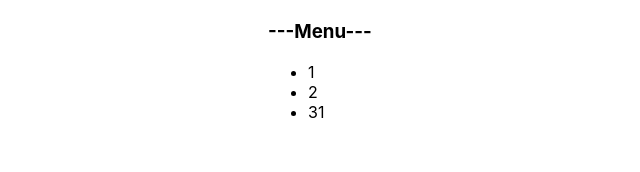
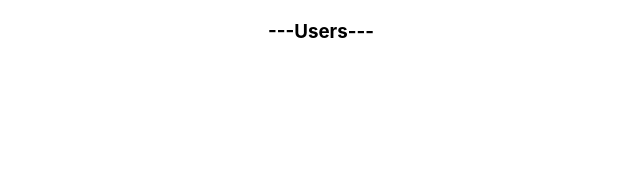
Before and after one commit to AShamshin/Accordion, a React (Create React App) app: page / in a window 1280 px wide. Shown: the top 172 px of the page, without its empty margins (72-712 px from the left). Built offline with nearby package versions, Linux system fonts and the light colour scheme.

Commit message:
Accordion 2/2

```diff
--- a/src/App.tsx
+++ b/src/App.tsx
@@ -12,6 +12,10 @@ function App() {
   let [ratingValue, setRatingValue] = useState<RatingValueType>(0);
   let [accordionCollapsed, setAccordionCollapsed] = useState<boolean>(false);
   const [on, iiiOn] = useState<any>(false);
+
+  const onClickCallback = (value: any) => {
+    alert('Click ' + value);
+  };
 
   return (
     <div className='App'>
@@ -32,9 +36,20 @@ function App() {
         collapsed={accordionCollapsed}
       /> */}
 
-      {/* <Accordion titleValue={'Users'} collapsed={false} /> */}
+      <Accordion
+        titleValue={'Users'}
+        collapsed={accordionCollapsed}
+        onChange={() => setAccordionCollapsed(!accordionCollapsed)}
+        onClick={onClickCallback}
+        items={[
+          { title: 'Dimych', value: 1 },
+          { title: 'Valera', value: 2 },
+          { title: 'Artem', value: 3 },
+          { title: 'Viktor', value: 4 },
+        ]}
+      />
 
-      <UncontrolledAccordion titleValue={'Menu'} />
+      {/* <UncontrolledAccordion titleValue={'Menu'} /> */}
 
       {/* <UncontrolledAccordion titleValue={'Users'} /> */}
 
--- a/src/components/Accordion/Accordion.tsx
+++ b/src/components/Accordion/Accordion.tsx
@@ -1,19 +1,26 @@
+import { type } from '@testing-library/user-event/dist/type';
+
+type ItemType = {
+  title: string;
+  value: any;
+};
+
 type AccordionPropsType = {
   titleValue: string;
   onChange: () => void;
   collapsed: boolean;
+  items: ItemType[];
+  onClick: (value: any) => void;
 };
 
 function Accordion(props: AccordionPropsType) {
   return (
     <div>
-      <AccordionTitle
-        title={props.titleValue}
-        onChange={props.onChange}
-        //collapsed={props.collapsed}
-      />
+      <AccordionTitle title={props.titleValue} onChange={props.onChange} />
 
-      {props.collapsed && <AccordionBody />}
+      {props.collapsed && (
+        <AccordionBody items={props.items} onClick={props.onClick} />
+      )}
     </div>
   );
 }
@@ -21,18 +28,30 @@ function Accordion(props: AccordionPropsType) {
 type AccordionTitlePropsType = {
   title: string;
   onChange: () => void;
-  //collapsed: boolean;
 };
 
 function AccordionTitle(props: AccordionTitlePropsType) {
   return <h3 onClick={props.onChange}>---{props.title}---</h3>;
 }
-function AccordionBody() {
+
+type AccordionBodyPropsType = {
+  items: ItemType[];
+  onClick: (value: any) => void;
+};
+
+function AccordionBody(props: AccordionBodyPropsType) {
   return (
     <ul>
-      <li>1</li>
-      <li>2</li>
-      <li>31</li>
+      {props.items.map((i, index) => (
+        <li
+          onClick={() => {
+            props.onClick(i.value);
+          }}
+          key={index}
+        >
+          {i.title}
+        </li>
+      ))}
     </ul>
   );
 }
```
